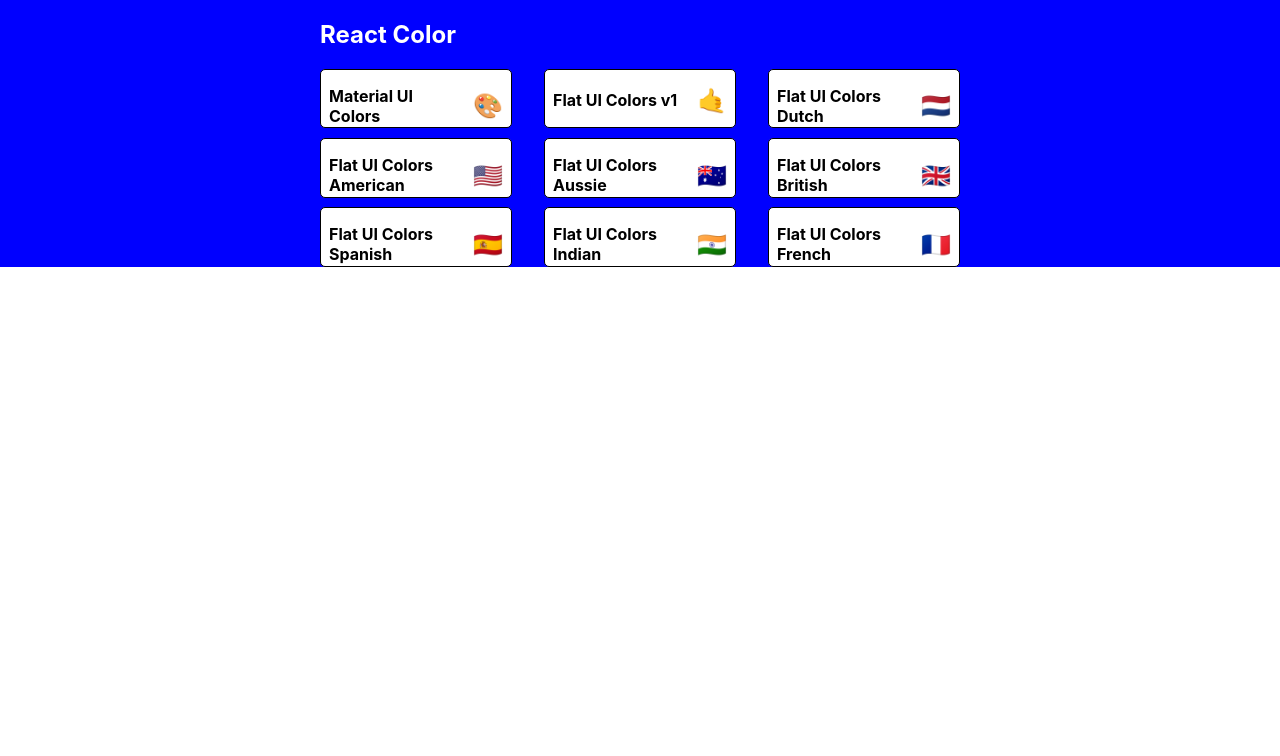
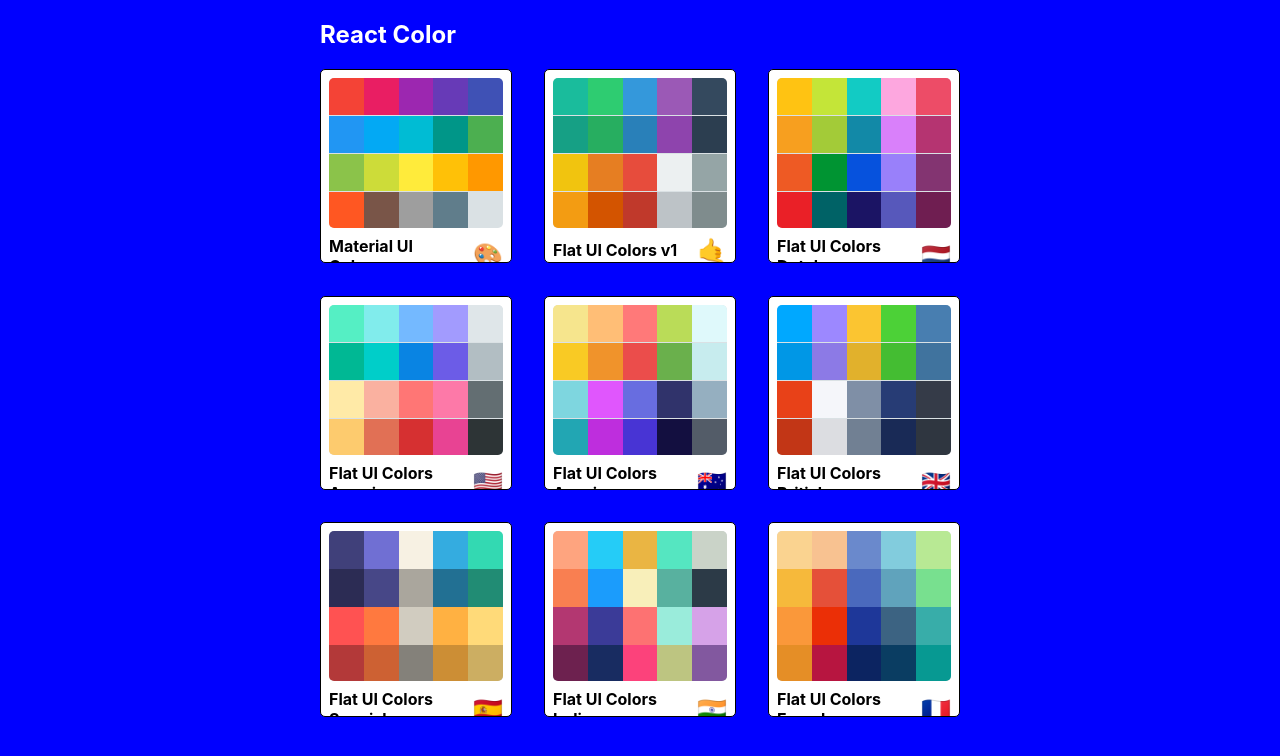
Before and after one commit to giftofgrub/paletteMaker, a React (Create React App) app: page / in a window 1280 px wide. Shown: the top 756 px of the page. Built offline with nearby package versions, Linux system fonts and the light colour scheme.

Commit message:
lots of styling on minipalette

```diff
--- a/src/MiniPalette.js
+++ b/src/MiniPalette.js
@@ -14,7 +14,11 @@ const styles = {
     }
   },
   colors: {
-    backgroundColor: "grey",
+    backgroundColor: "#dae1e4",
+    height: "150px",
+    width: "100%",
+    borderRadius: "5px",
+    overflow: "hidden",
   },
   title: {
     display: "flex",
@@ -30,14 +34,31 @@ const styles = {
     marginLeft: "0.5rem",
     fontSize: "1.5rem",
   },
+  miniColor: {
+    height: "25%",
+    width: "20%",
+    display: "inline-block",
+    margin: "0 auto",
+    position: "relative",
+    marginBottom: "-3.5px"
+  },
 }
 
 function  MiniPalette(props) {
-  const { classes, paletteName, emoji } = props;
+  const { classes, paletteName, emoji, colors } = props;
+  const miniColorBoxes = colors.map( (color) => (
+    <div className={ classes.miniColor }
+      style={{backgroundColor: color.color}}
+      key={color.name}
+    >
+
+    </div>
+  ));
   return (
     <div className={ classes.root }>
       <div className={ classes.colors }>
-
+        {/* mini color boxes */}
+        {miniColorBoxes}
       </div>
       <h5 className={ classes.title }>{paletteName}<span className={ classes.emoji }>{emoji}</span></h5>
     </div>
--- a/src/PaletteList.js
+++ b/src/PaletteList.js
@@ -7,7 +7,7 @@ import MiniPalette from './MiniPalette';
 const styles = {
   root: {
     backgroundColor: "blue",
-    height: "100%",
+    height: "100vh",
     display: "flex",
     alignItems: "flex-start",
     justifyContent: "center"
```
